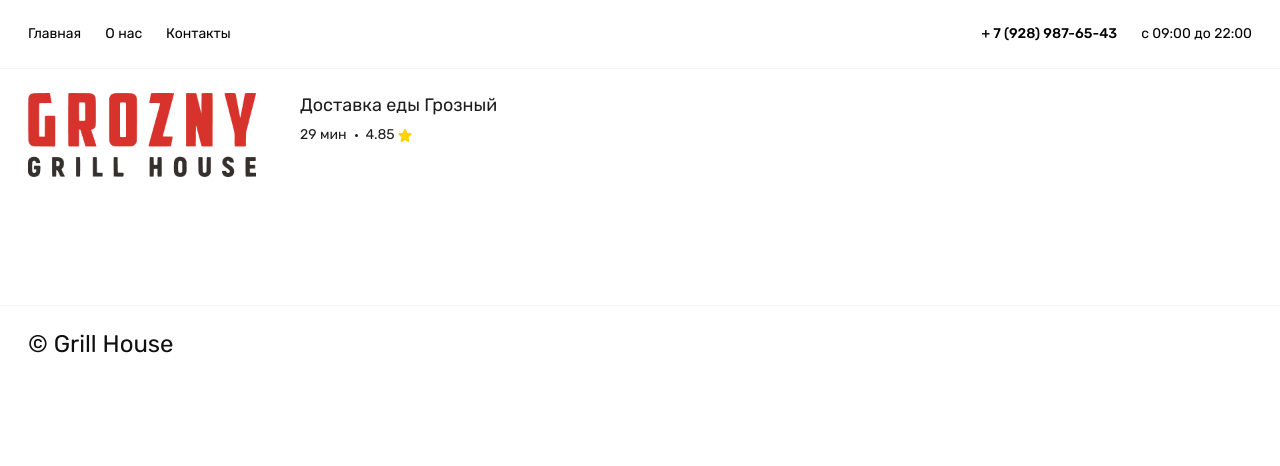
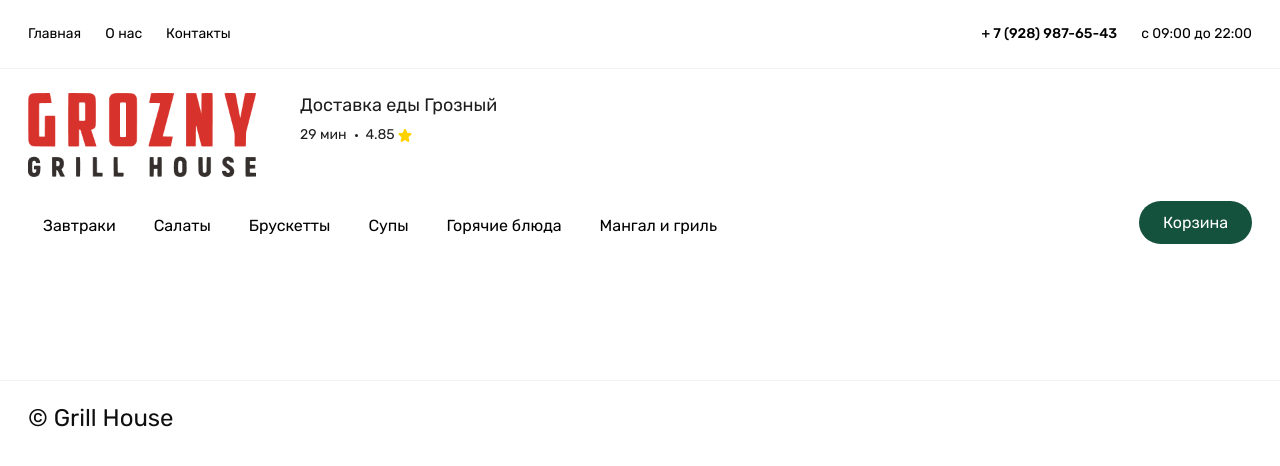
Before and after one commit to SedaMelkhi/grill-house, a Next.js app: page / in a window 1280 px wide. Shown: the top 466 px of the page. Built offline with nearby package versions, Linux system fonts and the light colour scheme.

Commit message:
feater: add menu

```diff
--- a/app/components/homePage/index.ts
+++ b/app/components/homePage/index.ts
@@ -1 +1,2 @@
 export { Header } from "./header";
+export {Menu} from './menu';
--- /dev/null
+++ b/app/components/homePage/menu.tsx
@@ -0,0 +1,34 @@
+'use client';
+import Link from "next/link"; // Импортируем Link из next/link
+import { useState } from "react";
+import { Container } from "../shared";
+
+export const Menu = () => {
+  const [menu, setMenu] = useState([
+    { name: "Завтраки", id: 0 },
+    { name: "Салаты", id: 1 },
+    { name: 'Брускетты', id: 2 },
+    { name: 'Супы', id: 3 },
+    { name: 'Горячие блюда', id: 4 },
+    { name: 'Мангал и гриль', id: 5 },
+  ]);
+
+  return (
+  <Container >
+    <div className='xl:flex justify-between md:hidden'>
+    <ul className='flex gap-2' >
+      {menu.map(({ id, name }) => (
+        <li className='p-[15px] hover:text-red rounded-[15px] hover:shadow-xl active:text-red active:shadow-xl
+        transition-shadow duration-300 ease-in-out' key={id}>
+          <Link href={`#`}>
+            {name}
+          </Link>
+        </li>
+      ))}
+    </ul>
+    <button className="w-[113px] h-[43px] p-[12px] rounded-[50px] bg-[var(--green)] text-white">Корзина</button>
+  </div>
+
+  </Container>);
+
+};
--- a/app/page.tsx
+++ b/app/page.tsx
@@ -1,9 +1,10 @@
-import { Header } from "./components/homePage";
+import { Header, Menu } from "./components/homePage";
 
 const Home = () => {
   return (
     <main>
       <Header />
+      <Menu/>
     </main>
   );
 };
```
